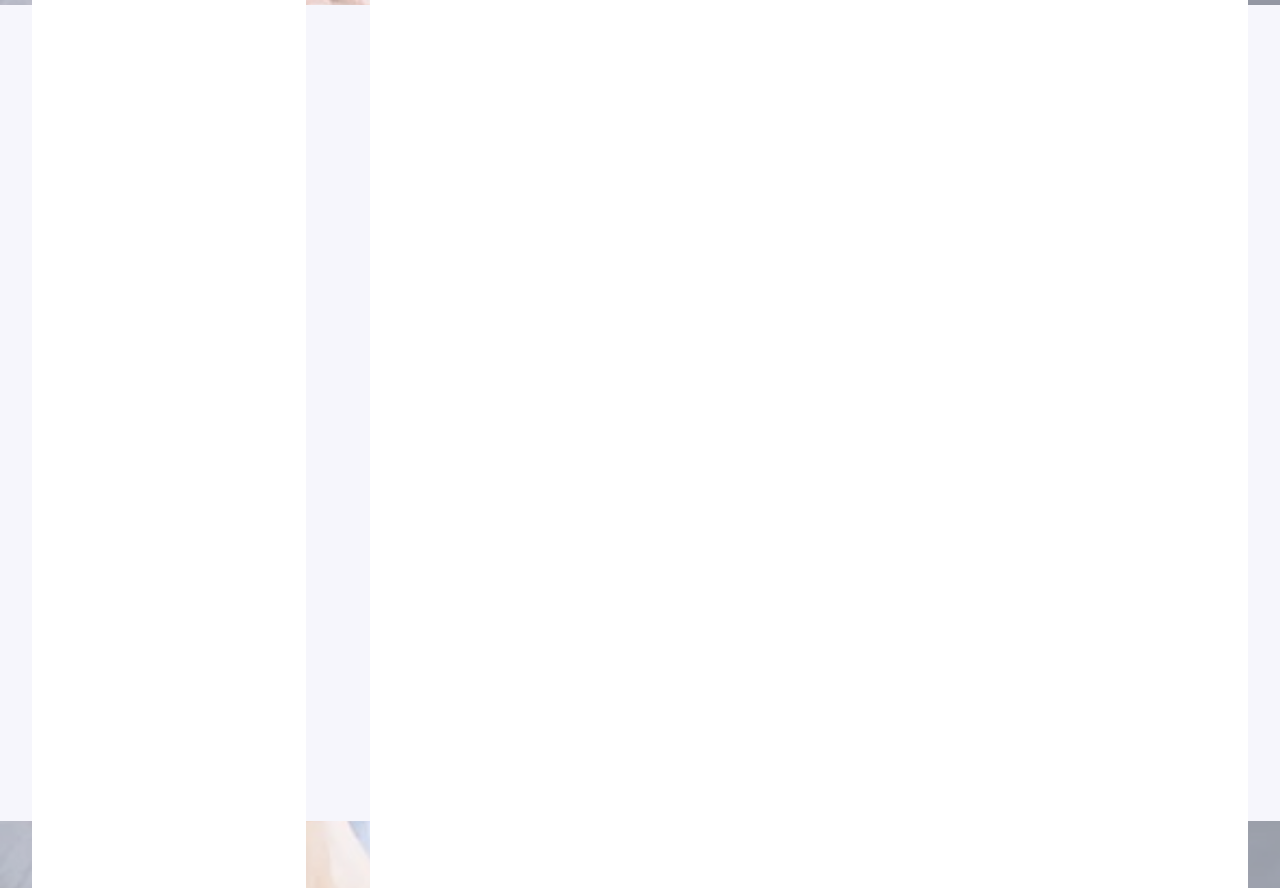
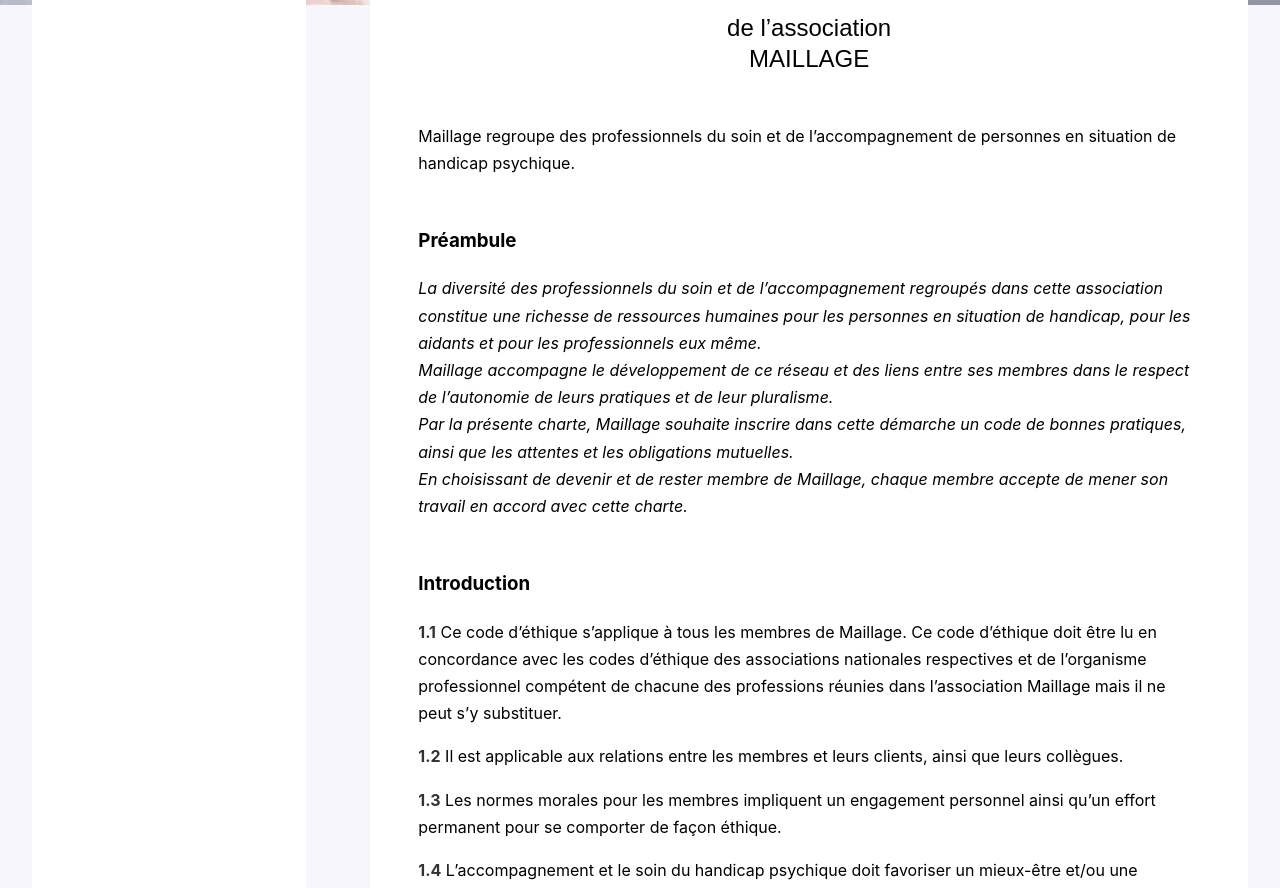
Before and after one commit to ElisePatrikainen/maillage_react, a React (Create React App) app: page /charte in a window 1280 px wide. Shown: the part 203-1091 px from the top of the page. Built offline with nearby package versions, Linux system fonts and the light colour scheme.

Commit message:
feature: chart post

```diff
--- a/src/layout/PageBody/PageBody.js
+++ b/src/layout/PageBody/PageBody.js
@@ -5,11 +5,13 @@ import Image1 from '../../assets/images/front1bis.jpg';
 import {useParams} from 'react-router-dom';
 import Psychologists from "../../posts/Psychologists";
 import Argumentary from "../../posts/Argumentary";
+import Chart from "../../posts/Chart";
 
 function choosePost(constantKey) {
     switch (constantKey) {
         case 'psychologue': return (<Psychologists/>); break;
         case 'argumentaire': return (<Argumentary/>); break;
+        case 'charte': return (<Chart/>); break;
         default: return (<h2>{constantKey}</h2>);
     }
 }
--- /dev/null
+++ b/src/posts/Chart.css
@@ -0,0 +1,25 @@
+#chart h2 span {
+    display: block;
+    text-align: center;
+    margin: 0 auto;
+    font-weight: lighter;
+    color: black;
+    line-height: 1.3;
+}
+
+#chart h2 span.bold {
+    font-weight: bold;
+    line-height: 2.3;
+}
+
+.italic {
+    font-style: italic;
+}
+
+#chart .paragraph {
+    margin-bottom: 3rem;
+}
+
+#chart .paragraph.first {
+    margin-top: 3rem;
+}
--- /dev/null
+++ b/src/posts/Chart.js
@@ -0,0 +1,136 @@
+import React from "react";
+import "./Chart.css";
+
+function Chart() {
+
+    return (
+        <div id="chart" className="section text">
+            <h2>
+                <span className="bold">CHARTE ETHIQUE</span>
+                <span>de l’association</span>
+                <span>MAILLAGE</span>
+            </h2>
+            <p>
+                Maillage regroupe des professionnels du soin et de l’accompagnement de personnes en situation de
+                handicap
+                psychique.
+            </p>
+
+            <div className="paragraph first">
+            <h3>Préambule</h3>
+            <p className="italic">
+                La diversité des professionnels du soin et de l’accompagnement regroupés dans cette association
+                constitue
+                une richesse de ressources humaines pour les personnes en situation de handicap, pour les aidants et
+                pour
+                les professionnels eux même.<br/>
+                Maillage accompagne le développement de ce réseau et des liens entre ses membres dans le respect de
+                l’autonomie de leurs pratiques et de leur pluralisme.<br/>
+                Par la présente charte, Maillage souhaite inscrire dans cette démarche un code de bonnes pratiques,
+                ainsi
+                que les attentes et les obligations mutuelles.<br/>
+                En choisissant de devenir et de rester membre de Maillage, chaque membre accepte de mener son travail en
+                accord avec cette charte.
+            </p>
+            </div>
+
+            <div className="paragraph">
+            <h3>Introduction</h3>
+            <p><span className="bold">1.1</span> Ce code d’éthique s’applique à tous les membres de Maillage. Ce code
+                d’éthique doit être lu en
+                concordance avec les codes d’éthique des associations nationales respectives et de l’organisme
+                professionnel
+                compétent de chacune des professions réunies dans l’association Maillage mais il ne peut s’y substituer.
+            </p>
+            <p><span className="bold">1.2</span> Il est applicable aux relations entre les membres et leurs clients,
+                ainsi que leurs collègues.</p>
+            <p><span className="bold">1.3</span> Les normes morales pour les membres impliquent un engagement personnel
+                ainsi qu’un effort permanent pour
+                se comporter de façon éthique.</p>
+            <p><span className="bold">1.4</span> L’accompagnement et le soin du handicap psychique doit favoriser un
+                mieux-être et/ou une meilleure
+                compréhension de ceux envers lesquels le professionnel est engagé. La relation avec le patient ou client
+                doit être basée sur l’honnêteté et l’intégrité.</p>
+            </div>
+
+            <div className="paragraph">
+            <h3>Principes généraux</h3>
+            <p><span className="bold">2.1</span> Dans l’interprétation et l’application de ce code les membres de
+                Maillage doivent reconnaître le besoin
+                d’une vigilance éthique et la nécessité de développer une sensibilité en matière de santé et de
+                handicap.
+                Les membres doivent éviter tout type de discrimination.</p>
+            <p><span className="bold">2.2</span> Les membres doivent faire tout ce qui est en leur pouvoir afin d’éviter
+                les relations multiples avec
+                leurs clients et patients lorsque celles-ci sont susceptibles de leur faire perdre leur jugement
+                professionnel et d’accroître le risque d’abus (par exemple relation personnelle, de travail et/ou
+                relations
+                sexuelles).</p>
+            <p><span className="bold">2.3</span> Les membres doivent prendre des mesures raisonnables afin de clarifier
+                à toutes les parties les droits
+                et responsabilités de chacun dans la relation créée.</p>
+            </div>
+
+            <div className="paragraph">
+            <h3>Responsabilité envers leur patient ou client</h3>
+            <p><span className="bold">3.1</span> Les membres de Maillage ne peuvent utiliser la relation professionnelle
+                à des fins personnelles,
+                sexuelles, religieuses, politiques ou économiques ou à d’autres intérêts qui ne seraient pas
+                professionnels.</p>
+            <p><span className="bold">3.2</span> Les membres doivent privilégier l’Ecoute et le Respect de la personne
+                dans la relation professionnelle
+                avec leur patient ou client.</p>
+            <p><span className="bold">3.3</span> La relation professionnelle est confidentielle, qu’elle implique un
+                individu, un couple ou une famille.
+                Les membres doivent s’engager eux-mêmes à respecter la confidentialité de leurs clients, avec la
+                possibilité
+                d’un secret médical partagé entre certains membres de Maillage en lien avec un même patient, si celui-ci
+                l’autorise.</p>
+            </div>
+
+            <div className="paragraph">
+            <h3>Responsabilité envers les membres de Maillage</h3>
+            <p><span className="bold">4.1</span> Les membres doivent essayer de collaborer de manière fructueuse et
+                efficace avec les autres membres de
+                Maillage accompagnant un même patient ou client, particulièrement en ce qui concerne le mieux-être de
+                leur
+                client.</p>
+            <p><span className="bold">4.2</span> Les membres doivent reconnaître les contributions de leurs collègues ou
+                des autres membres de
+                l’association Maillage.</p>
+            <p><span className="bold">4.3</span> Les membres ne peuvent pas imposer la participation d’un professionnel
+                à l’accompagnement d’un patient
+                ou client.</p>
+            <p><span className="bold">4.4</span> Si un membre est concerné par la conduite non professionnelle d’un
+                collègue ou par des compétences
+                inappropriées, il doit mettre tout en oeuvre pour engager un dialogue avec le collègue ou l’organisme en
+                question. Si nécessaire, il engagera des procédures disciplinaires.</p>
+            </div>
+
+            <div className="paragraph">
+            <h3>Responsabilités professionnelles</h3>
+            <p><span className="bold">5.1</span> Les membres tentent de maximiser les bénéfices et de diminuer la
+                souffrance. Les cas qui ne relèvent pas
+                de leur domaine de compétence doivent être dirigés vers les professionnels appropriés.</p>
+            <p><span className="bold">5.2</span> Les membres doivent faire leur possible pour se tenir informés des
+                derniers développements dans la
+                recherche et la pratique de l’accompagnement du handicap psychique et si possible s’engager dans les
+                activités de réflexion organisée ou soutenues par l’association Maillage.</p>
+            </div>
+
+            <div className="paragraph">
+            <h3>Mise en œuvre, suivi, évaluation</h3>
+            <p>La charte est portée à la connaissance des professionnels qui souhaitent être membre de Maillage, ils
+                sont
+                invités à s’y référer et à en être signataires.</p>
+            <p>Le CA s’assure de la mise en œuvre de cette présente charte. Une réflexion sur la charte s’exercera de
+                façon
+                partagée en AG et pourra donner lieu à la révision de la présente charte.</p>
+            <p>Les signataires de cette charte en approuvent les termes et s’engagent mutuellement à les respecter.</p>
+            </div>
+
+        </div>
+    )
+}
+
+export default Chart;
```
